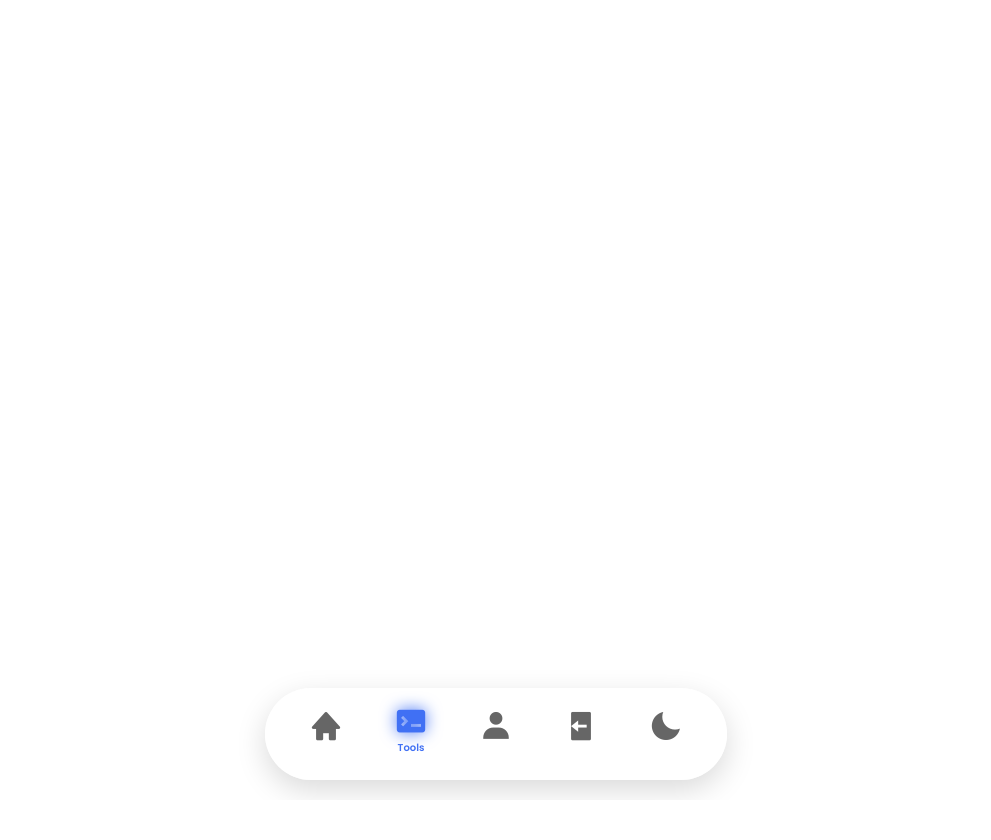
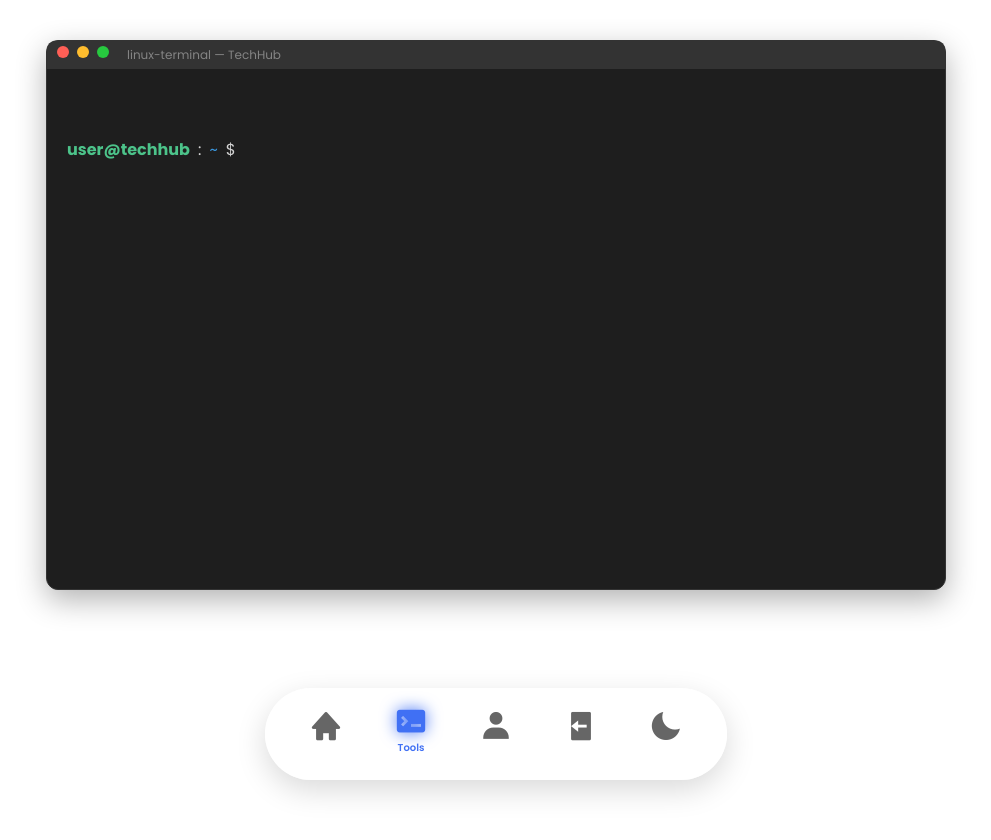
Before and after one commit to x0rma-404/TechHub, a Flask app: page /tools/terminal in a window 1280 px wide. Shown: the whole page, without its empty margins (144-1135 px from the left). Before the commit the page ends 796 px from the top, so only its background shows below. Run offline with Flask 3, Linux system fonts and the light colour scheme; the visitor is signed in with stand-in values (Sample User, id 1); some libraries are stand-ins or nearby versions.

Commit message:
linux-terminal

```diff
--- a/app.py
+++ b/app.py
@@ -17,7 +17,7 @@ if not os.path.exists(UPLOAD_FOLDER):
     os.makedirs(UPLOAD_FOLDER)
 
 DB_FILE = os.path.join('static', 'techhub_users_db.json')
-terminal = LinuxTerminal()
+linux_simulator = LinuxTerminal()
 
 def load_users():
     if not os.path.exists(DB_FILE):
@@ -54,10 +54,13 @@ def get_user():
 def linux_sim():
     data = request.get_json()
     command = data.get("command", "")
-    output = terminal.run_command(command)
+    output = linux_simulator.run_command(command)
     if output == "__exit__":
         return jsonify({"output": "Closing the terminal... Goodbye!"})
-    return jsonify({"output": output})
+    return jsonify({
+        "output": output,
+        "path": linux_simulator.current_path
+    })
 
 @app.route('/login', methods=['GET', 'POST'])
 def login():
--- /dev/null
+++ b/static/terminal.css
@@ -0,0 +1,135 @@
+:root {
+    --term-bg: #1e1e1e;
+    --term-text: #d4d4d4;
+    --term-prompt: #4cc38a;
+    --term-path: #3a96dd;
+    --term-cursor: #ffffff;
+    --term-border: #333333;
+}
+
+.dark-mode {
+    --term-bg: #0b1220;
+    --term-text: #e2e8f0;
+    --term-prompt: #818cf8;
+    --term-path: #22d3ee;
+    --term-cursor: #ffffff;
+    --term-border: rgba(255, 255, 255, 0.1);
+}
+
+.terminal-container {
+    background: var(--term-bg);
+    color: var(--term-text);
+    font-family: 'Courier New', Courier, monospace;
+    padding: 20px;
+    border-radius: 12px;
+    border: 1px solid var(--term-border);
+    max-width: 900px;
+    margin: 40px auto;
+    height: calc(100vh - 250px);
+    min-height: 400px;
+    display: flex;
+    flex-direction: column;
+    box-shadow: 0 10px 30px rgba(0, 0, 0, 0.3);
+}
+
+.terminal-header {
+    background: #333;
+    padding: 5px 10px;
+    border-radius: 8px 8px 0 0;
+    margin: -20px -20px 10px -20px;
+    display: flex;
+    gap: 8px;
+}
+
+.header-dot {
+    width: 12px;
+    height: 12px;
+    border-radius: 50%;
+}
+
+.dot-red {
+    background: #ff5f56;
+}
+
+.dot-yellow {
+    background: #ffbd2e;
+}
+
+.dot-green {
+    background: #27c93f;
+}
+
+.terminal-body {
+    flex: 1;
+    overflow-y: auto;
+    display: flex;
+    flex-direction: column;
+    scrollbar-width: thin;
+    scrollbar-color: #444 transparent;
+}
+
+.terminal-body::-webkit-scrollbar {
+    width: 8px;
+}
+
+.terminal-body::-webkit-scrollbar-thumb {
+    background-color: #444;
+    border-radius: 4px;
+}
+
+.terminal-output {
+    white-space: pre-wrap;
+    line-height: 1.5;
+    margin-bottom: 10px;
+}
+
+.terminal-input-line {
+    display: flex;
+    align-items: center;
+    gap: 8px;
+}
+
+.prompt-symbol {
+    color: var(--term-prompt);
+    font-weight: bold;
+}
+
+.prompt-path {
+    color: var(--term-path);
+}
+
+#terminalInput {
+    background: transparent;
+    border: none;
+    color: inherit;
+    font-family: inherit;
+    font-size: inherit;
+    flex: 1;
+    outline: none;
+}
+
+.command-line {
+    margin-bottom: 5px;
+}
+
+.output-line {
+    margin-bottom: 10px;
+    color: var(--term-text);
+}
+
+.dir-link {
+    color: var(--term-path);
+    font-weight: bold;
+}
+
+.file-link {
+    color: var(--term-text);
+}
+
+.error-text {
+    color: #ff5f56 !important;
+}
+
+.highlight-cmd {
+    color: var(--term-prompt);
+}
--- a/templates/terminal.html
+++ b/templates/terminal.html
@@ -1,4 +1,120 @@
 {% extends "bar.html" %}
 
 {% block content %}
+<link rel="stylesheet" href="../static/terminal.css">
+
+<div class="terminal-container" id="terminal">
+    <div class="terminal-header">
+        <div class="header-dot dot-red"></div>
+        <div class="header-dot dot-yellow"></div>
+        <div class="header-dot dot-green"></div>
+        <span style="font-size: 12px; margin-left: 10px; opacity: 0.5;">linux-terminal — TechHub</span>
+    </div>
+    <div class="terminal-body" id="terminalBody">
+        <div id="outputArea" class="terminal-output">
+        </div>
+        <div class="terminal-input-line">
+            <span class="prompt-symbol">user@techhub</span>:<span class="prompt-path">~</span>$
+            <input type="text" id="terminalInput" autofocus spellcheck="false" autocomplete="off">
+        </div>
+    </div>
+</div>
+
+<script>
+    const terminalInput = document.getElementById('terminalInput');
+    const outputArea = document.getElementById('outputArea');
+    const terminalBody = document.getElementById('terminalBody');
+    const terminal = document.getElementById('terminal');
+    const promptPath = document.querySelector('.prompt-path');
+
+    // Keep focus on input
+    terminal.addEventListener('click', () => terminalInput.focus());
+
+    function formatLS(output) {
+        if (!output) return '';
+        return output.split(' ').map(item => {
+            if (item.endsWith('/')) {
+                return `<span class="dir-link">${item}</span>`;
+            }
+            return `<span class="file-link">${item}</span>`;
+        }).join('  ');
+    }
+
+    terminalInput.addEventListener('keydown', async (e) => {
+        if (e.key === 'Enter') {
+            const command = terminalInput.value.trim();
+            if (!command) return;
+
+            // Add command to output
+            const cmdLine = document.createElement('div');
+            cmdLine.className = 'command-line';
+            const currentPath = promptPath.textContent;
+            cmdLine.innerHTML = `<span class="prompt-symbol">user@techhub</span>:<span class="prompt-path">${currentPath}</span>$ <span class="highlight-cmd">${command}</span>`;
+            outputArea.appendChild(cmdLine);
+
+            terminalInput.value = '';
+
+            // Handle local commands
+            if (command.toLowerCase() === 'clear') {
+                outputArea.innerHTML = '';
+                return;
+            }
+
+            try {
+                const response = await fetch('/linux-sim', {
+                    method: 'POST',
+                    headers: {
+                        'Content-Type': 'application/json'
+                    },
+                    body: JSON.stringify({ command: command })
+                });
+
+                const data = await response.json();
+
+                if (data.output === "__exit__") {
+                    const exitLine = document.createElement('div');
+                    exitLine.className = 'output-line';
+                    exitLine.textContent = 'Session closed. Redirecting...';
+                    outputArea.appendChild(exitLine);
+                    setTimeout(() => window.location.href = '/tools', 1000);
+                    return;
+                }
+
+                // Update prompt path
+                if (data.path) {
+                    promptPath.textContent = data.path === '/home/user' ? '~' : data.path.replace('/home/user', '~');
+                }
+
+                if (data.output) {
+                    const outputLine = document.createElement('div');
+                    outputLine.className = 'output-line';
+
+                    if (command.startsWith('ls')) {
+                        outputLine.innerHTML = formatLS(data.output);
+                    } else if (data.output.toLowerCase().includes('error') || data.output.includes('not found')) {
+                        outputLine.className = 'output-line error-text';
+                        outputLine.textContent = data.output;
+                    } else {
+                        outputLine.textContent = data.output;
+                    }
+                    outputArea.appendChild(outputLine);
+                }
+
+            } catch (error) {
+                const errorLine = document.createElement('div');
+                errorLine.className = 'output-line error-text';
+                errorLine.textContent = 'Error: Could not connect to the simulator server.';
+                outputArea.appendChild(errorLine);
+            }
+
+            // Scroll to bottom
+            terminalBody.scrollTop = terminalBody.scrollHeight;
+        }
+    });
+
+    // Initial focus
+    window.onload = () => {
+        terminalInput.focus();
+    };
+</script>
 {% endblock %}
```
Also changed, not shown: tools/LinuxSimulator/linux_simulator.py (+74 -17 lines).
